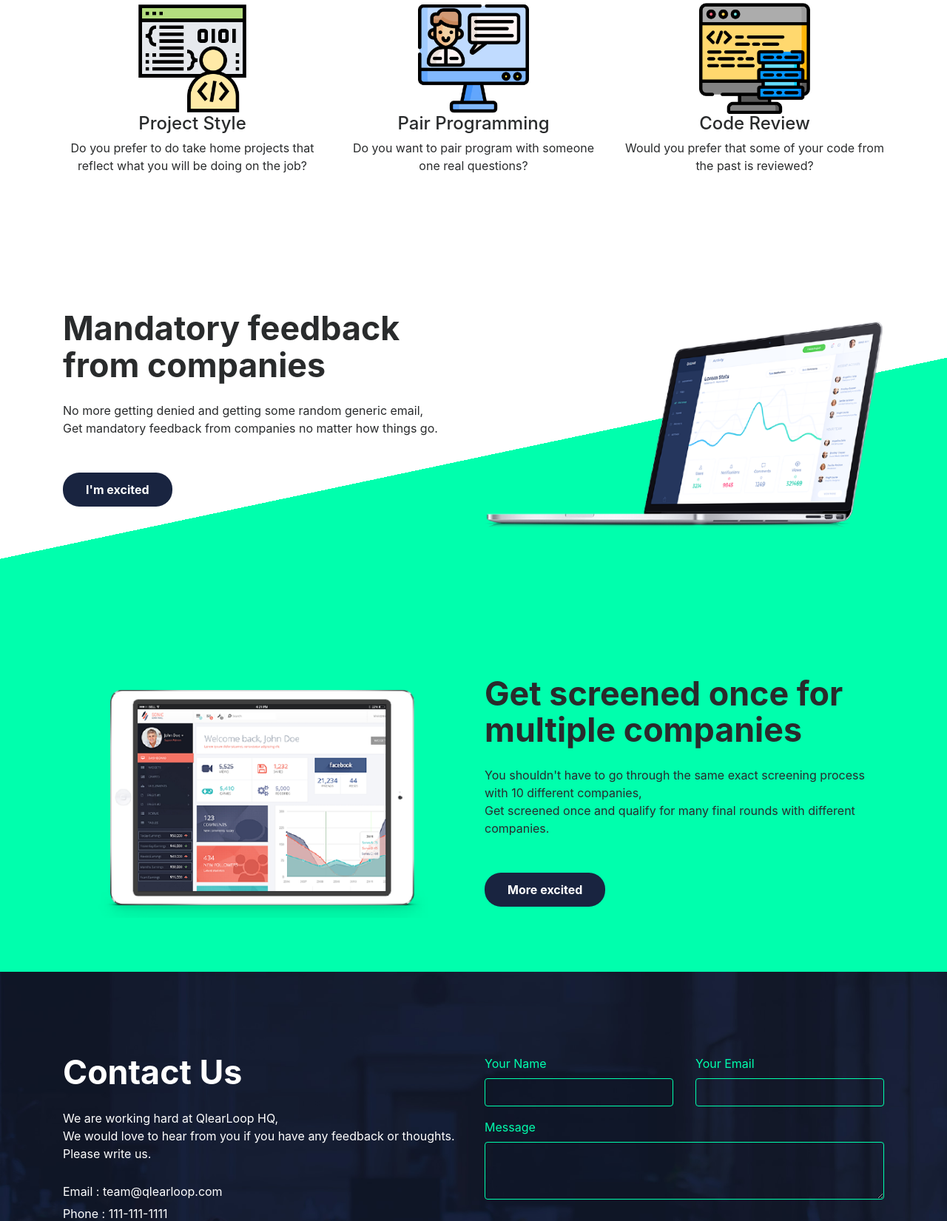
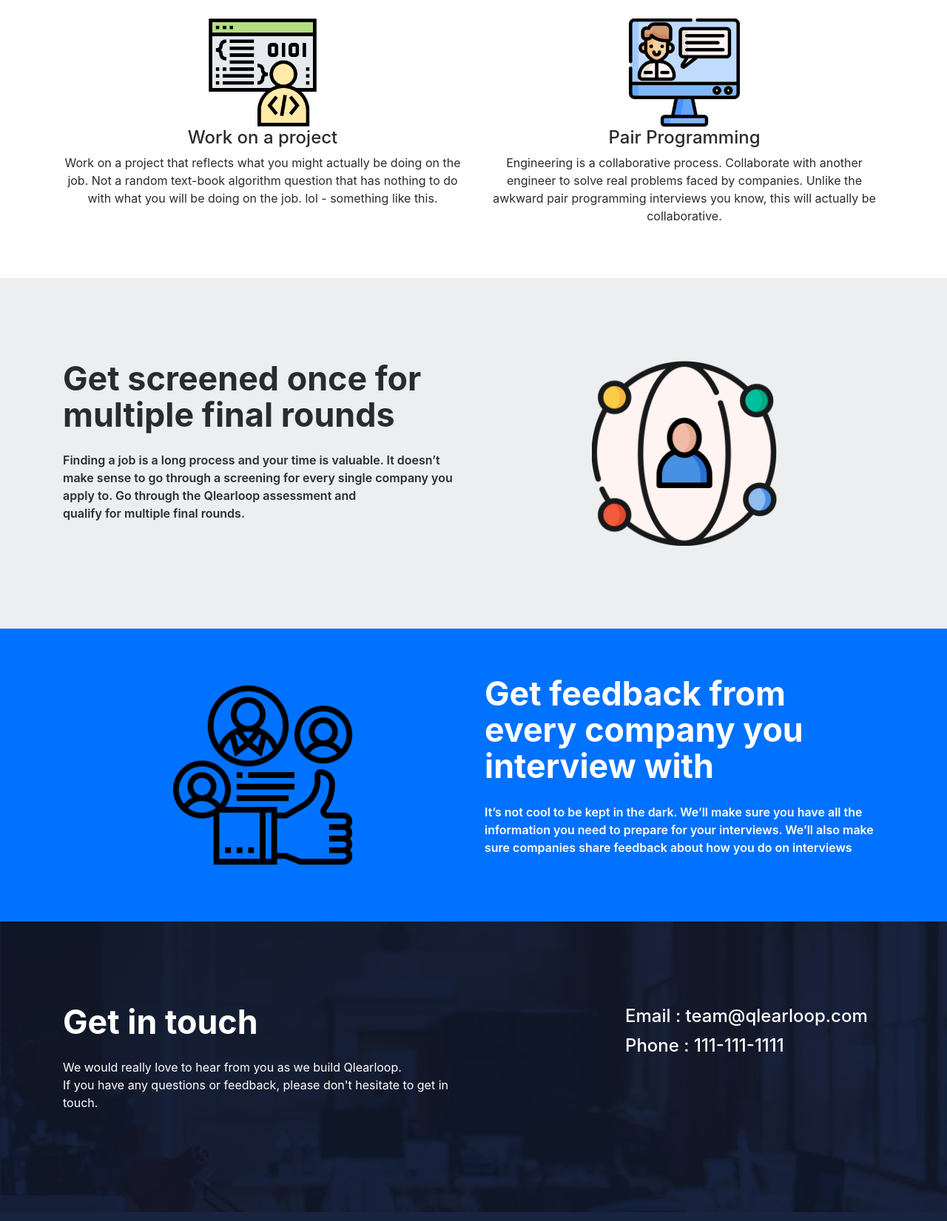
Before and after one commit to Perry5/Perry5.github.io, a plain HTML site: page index.html in a window 1280 px wide. Shown: the part 897-2548 px from the top of the page at 74% size. Drawn offline with Linux system fonts and the light colour scheme.

Commit message:
Updated site with new colors as well as mailchimp signup

```diff
--- a/css/custom.css
+++ b/css/custom.css
@@ -11,6 +11,10 @@
 a,
 button {
     cursor: pointer;
+}
+
+textarea:focus, input:focus {
+    outline: none;
 }
 
 .jumbotron {
@@ -34,13 +38,24 @@
 }
 
 .cta-green {
-    background: #00FFAD;
-    color: #192440;
+    /* Previous setting */
+    /* background: #00FFAD; */
+    /* color: #192440; */
+
+    /* New setting */
+    /* background: #0072ff; */
+    background: #0072ff;
+    color: #ffffff;
+
 }
 
 .cta-green:hover {
     color: #ffffff;
-    background: #00e69c;
+    /* Old background */
+    /* background: #00e69c; */
+
+    /* New background */
+    background: #00a2ff;
 }
 
 .cta-blue {
@@ -97,7 +112,7 @@
 }
 
 .value-prop-img {
-    max-width: 200px;
+    max-width: 250px;
     width: 100%;
 }
 
@@ -191,11 +206,13 @@
 } */
 
 #feature-first {
-    background: linear-gradient(168deg, #ffffff 55%, #00FFAD 0);
+    /* background: linear-gradient(168deg, #ffffff 55%, #00FFAD 0); */
+    /* background: linear-gradient(168deg, #ffffff 55%, #0072ff 0); */
 }
 
 #feature-last {
-    background: #00FFAD;
+    /* background: #00FFAD; */
+    background: #0072ff;
 }
 
 /********** price table **********/
@@ -223,13 +240,22 @@
 }
 
 #contact form {
-    color: #00FFAD;
+    /* Old setting */
+    /* color: #00FFAD; */
+
+    /* New Setting */
+    color: #ffffff;
 }
 
 #contact form input,
 #contact form textarea {
     background: transparent;
-    border: 1px solid #00FFAD;
+    /* Old Setting */
+    /* border: 1px solid #00FFAD; */
+
+    /* New Setting */
+    border: 1px solid #00a2ff;
+
     color: #ffffff;
 }
 
@@ -254,7 +280,8 @@
 }
 
 #copyright #social-media a:hover {
-    background: #00FFAD;
+    /* background: #00FFAD; */
+    background: #00a2ff;
 }
 
 #copyright #social-media a:hover i {
--- a/index.html
+++ b/index.html
@@ -3,7 +3,7 @@
 <head>
     <meta charset="UTF-8">
     <meta name="viewport" content="width=device-width, initial-scale=1, shrink-to-fit=no">
-    <title>QlearLoop Pre-Launch</title>
+    <title>Qlearloop Pre-Launch</title>
     <meta name="description" content="Qlearloop Pre-Launch Site">
     <link rel="icon" href="img/favicon.png" sizes="32x32" type="image/png">
     <!-- custom.css -->
@@ -19,8 +19,8 @@
 
 <body>
     <!-- banner -->
-    <div class="jumbotron jumbotron-fluid" id="banner" style="background-image: url(img/banner-bk.jpg);">
-        <!-- <h2 class="text-white fixed-top">QlearLoop</h2> -->
+    <div class="jumbotron jumbotron-fluid" id="banner" style="background-image: url(img/banner3.png">
+        <!-- <h2 class="text-white fixed-top">Qlearloop</h2> -->
         <div class="container text-center text-md-left">
             <header>
                 <div class="row justify-content-between">
@@ -33,17 +33,32 @@
                 </div>
             </header>
             <h2 data-aos="fade" data-aos-easing="linear" data-aos-duration="1000" data-aos-once="true" class="display-3 text-white font-weight-bold my-5">
-            	Apply for jobs with great companies<br>
-            	and go through a completely different interview process.
+                Find jobs you’ll love <br>
+                and experience a no bias interview that actually reflects your knowledge as a software engineer.
             </h2>
             <p data-aos="fade" data-aos-easing="linear" data-aos-duration="1000" data-aos-once="true" class="lead text-white my-4">
-                We strongly believe that the current interviewing style doesn't do a good job in reflecting what a candidate can actually do
-                <br> or what they will be doing on the job. Our goal is to change that as much as we can.
+                We strongly believe traditional technical interviews do a poor job evaluating how a candidate might
+                perform on the job.<br> Qlearloop evaluates candidates to actually reflect their knowledge as engineers.
             </p>
-            <form>
+
+            <form action="https://qlearloop.us9.list-manage.com/subscribe/post?u=9a3b8a269f5f7bd455248f795&amp;id=6b1504bd18"
+                method="post" id="mc-embedded-subscribe-form" name="mc-embedded-subscribe-form" class="validate" target="_blank"
+                novalidate>
+                <div id="mc_embed_signup_scroll">
+                    <input type="email" value="" name="EMAIL" class="email input100 placeholder0 s1-txt1" id="mce-EMAIL" placeholder="email address" required>
+                    <!-- real people should not fill this in and expect good things - do not remove this or risk form bot signups-->
+                    <div style="position: absolute; left: -5000px;" aria-hidden="true"><input type="text"
+                            name="b_9a3b8a269f5f7bd455248f795_6b1504bd18" tabindex="-1" value=""></div>
+                    <input type="submit" data-aos="fade" data-aos-easing="linear" data-aos-duration="1000" data-aos-once="true" value="Join waiting List" name="subscribe" id="mc-embedded-subscribe"
+                            class="button btn my-4 font-weight-bold atlas-cta cta-green">
+                </div>
+            </form>
+
+
+            <!-- <form>
                 <input class="input100 placeholder0 s1-txt1" type="text" name="email" placeholder="Email">
                 <button href="#" data-aos="fade" data-aos-easing="linear" data-aos-duration="1000" data-aos-once="true" class="btn my-4 font-weight-bold atlas-cta cta-green">Let me know</button>
-            </form>
+            </form> -->
             <p class="s1-txt3 txt-center">
                 And don’t worry, we hate spam too! <br>We promise to only provide relevant updates.
             </p>
@@ -51,22 +66,25 @@
     </div>
     <!-- three-blcok -->
     <div class="container my-5 py-2">
-        <h2 class="text-center font-weight-bold my-5">Have a say in how you are screened for a job</h2>
+        <h2 class="text-center font-weight-bold my-5">Choose an interview style that highlights your skills</h2>
         <div class="row how-we-do-it-section ">
-            <div data-aos="fade-up" data-aos-delay="0" data-aos-duration="1000" data-aos-once="true" class="col-md-4 text-center">
+            <div data-aos="fade-up" data-aos-delay="0" data-aos-duration="1000" data-aos-once="true" class="col-md-6 text-center">
                 <img src="img/project_style.png" alt="Anti-spam" class="mx-auto screening-options-img">
-                <h4>Project Style</h4>
-                <p>Do you prefer to do take home projects that reflect what you will be doing on the job?</p>
+                <h4>Work on a project</h4>
+                <p>
+                    Work on a project that reflects what you might actually be doing on the job. Not a random text-book
+                    algorithm question that has nothing to do with what you will be doing on the job. lol - something
+                    like this.
+                </p>
             </div>
-            <div data-aos="fade-up" data-aos-delay="200" data-aos-duration="1000" data-aos-once="true" class="col-md-4 text-center">
+            <div data-aos="fade-up" data-aos-delay="200" data-aos-duration="1000" data-aos-once="true" class="col-md-6 text-center">
                 <img src="img/pair_programming.png" alt="Phishing Detect" class="mx-auto screening-options-img">
                 <h4>Pair Programming</h4>
-                <p>Do you want to pair program with someone one real questions?</p>
-            </div>
-            <div data-aos="fade-up" data-aos-delay="400" data-aos-duration="1000" data-aos-once="true" class="col-md-4 text-center">
-                <img src="img/code_review.png" alt="Smart Scan" class="mx-auto screening-options-img">
-                <h4>Code Review</h4>
-                <p>Would you prefer that some of your code from the past is reviewed?</p>
+                <p>
+                    Engineering is a collaborative process. Collaborate with another engineer to solve real problems
+                    faced by companies. Unlike the awkward pair programming interviews you know, this will actually be
+                    collaborative.
+                </p>
             </div>
         </div>
     </div>
@@ -75,13 +93,15 @@
         <div class="container my-5">
             <div class="row justify-content-between text-center text-md-left">
                 <div data-aos="fade-right" data-aos-duration="1000" data-aos-once="true" class="col-md-6">
-                    <h2 class="font-weight-bold">Mandatory feedback from companies</h2>
-                    <p class="my-4">No more getting denied and getting some random generic email,
-                        <br> Get mandatory feedback from companies no matter how things go.</p>
-                    <a href="#" class="btn my-4 font-weight-bold atlas-cta cta-blue">I'm excited</a>
+                    <h2 class="font-weight-bold">Get screened once for multiple final rounds</h2>
+                    <p class="my-4 value-prop-desc">
+                        Finding a job is a long process and your time is valuable. It doesn’t make sense to go through a
+                        screening for every single company you apply to. Go through the Qlearloop assessment and <br>
+                        qualify for multiple final rounds.
+                    </p>
                 </div>
                 <div data-aos="fade-left" data-aos-duration="1000" data-aos-once="true" class="col-md-6 align-self-center">
-                    <img src="img/feature-1.png" alt="Take a look inside" class="mx-auto d-block">
+                    <img src="img/interview_once.png" alt="Take a look inside" class="mx-auto d-block value-prop-img ">
                 </div>
             </div>
         </div>
@@ -91,15 +111,15 @@
         <div class="container">
             <div class="row justify-content-between text-center text-md-left">
                 <div data-aos="fade-left" data-aos-duration="1000" data-aos-once="true" class="col-md-6 flex-md-last">
-                    <h2 class="font-weight-bold">Get screened once for multiple companies</h2>
-                    <p class="my-4">
-                        You shouldn't have to go through the same exact screening process with 10 different companies,
-                        <br> Get screened once and qualify for many final rounds with different companies.
+                    <h2 class="font-weight-bold text-white">Get feedback from every company you interview with</h2>
+                    <p class="my-4 value-prop-desc text-white">
+                        It’s not cool to be kept in the dark. We’ll make sure you have all the information you need to
+                        prepare for your interviews. We’ll also make sure companies share feedback about how you do on
+                        interviews
                     </p>
-                    <a href="#" class="btn my-4 font-weight-bold atlas-cta cta-blue">More excited</a>
                 </div>
                 <div data-aos="fade-right" data-aos-duration="1000" data-aos-once="true" class="col-md-6 align-self-center flex-md-first">
-                    <img src="img/feature-2.png" alt="Safe and reliable" class="mx-auto d-block">
+                    <img src="img/feedback.png" alt="Safe and reliable" class="mx-auto d-block value-prop-img">
                 </div>
             </div>
         </div>
@@ -109,26 +129,30 @@
         <div class="container my-5">
             <div class="row justify-content-between">
                 <div class="col-md-6 text-white">
-                    <h2 class="font-weight-bold">Contact Us</h2>
+                    <h2 class="font-weight-bold">Get in touch</h2>
                     <p class="my-4">
-                        We are working hard at QlearLoop HQ,
-                        <br> We would love to hear from you if you have any feedback or thoughts. Please write us.
+                        We would really love to hear from you as we build Qlearloop. <br>
+                        If you have any questions or
+                        feedback, please don't hesitate to get in touch.
                     </p>
-                    <ul class="list-unstyled">
+                    <!-- <ul class="list-unstyled">
                         <li>Email : team@qlearloop.com</li>
                         <li>Phone : 111-111-1111</li>
-                        <li>Address : 1 Success Way, progress NY 12345</li>
+                    </ul> -->
+                </div>
+                <div class="col-md-4">
+                    <ul class="list-unstyled text-white">
+                        <li><h4>Email : team@qlearloop.com</h4></li>
+                        <li><h4>Phone : 111-111-1111</h4></li>
                     </ul>
-                </div>
-                <div class="col-md-6">
-                    <form>
+                    <!-- <form>
                     	<div class="row">
 	                        <div class="form-group col-md-6">
-	                            <label for="name">Your Name</label>
+	                            <label for="name"> Name</label>
 	                            <input type="name" class="form-control" id="name">
 	                        </div>
 	                        <div class="form-group col-md-6">
-	                            <label for="Email">Your Email</label>
+	                            <label for="Email"> Email</label>
 	                            <input type="email" class="form-control" id="Email">
 	                        </div>
 	                    </div>
@@ -136,8 +160,8 @@
 	                        <label for="message">Message</label>
 	                        <textarea class="form-control" id="message" rows="3"></textarea>
 	                    </div>
-                        <button type="submit" class="btn font-weight-bold atlas-cta atlas-cta-wide cta-green my-3">Submit</button>
-                    </form>
+                        <button type="submit" class="btn font-weight-bold atlas-cta atlas-cta-wide cta-green my-3">Get in touch</button>
+                    </form> -->
                 </div>
             </div>
         </div>
@@ -148,7 +172,7 @@
         <div class="container">
             <div class="row justify-content-between">
             	<div class="col-md-6 text-white align-self-center text-center text-md-left my-2">
-                    Copyright © 2019 QlearLoop
+                    Copyright © 2019 Qlearloop
                 </div>
                 <div class="col-md-6 align-self-center text-center text-md-right my-2" id="social-media">
                     <a href="#" class="d-inline-block text-center ml-2">
```
Also changed, not shown: companies.html (+1 -1 lines), thankyou.html (added, +1 -0 lines), img/banner.jpg (added), img/banner1.jpg (added), img/banner1.png (added), img/banner2.png (added), img/banner3.png (added), img/banner_bright.jpg (added), img/banner_guys.jpg (added), img/feedback.png (added), img/interview_once.png (added), 2 other files.
